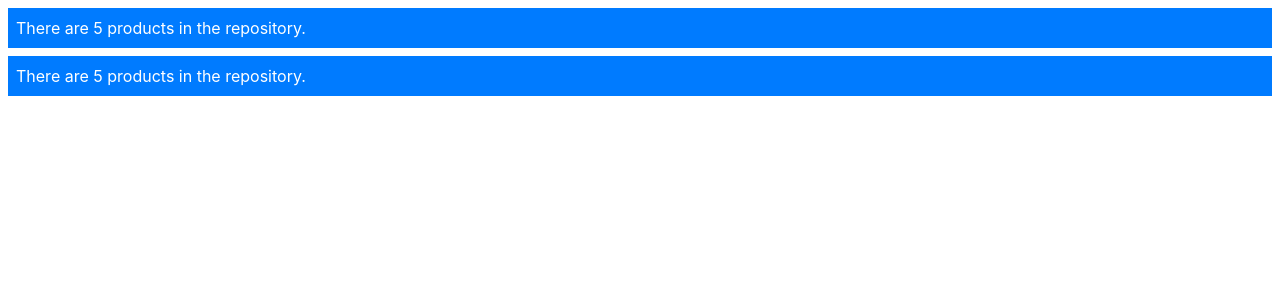
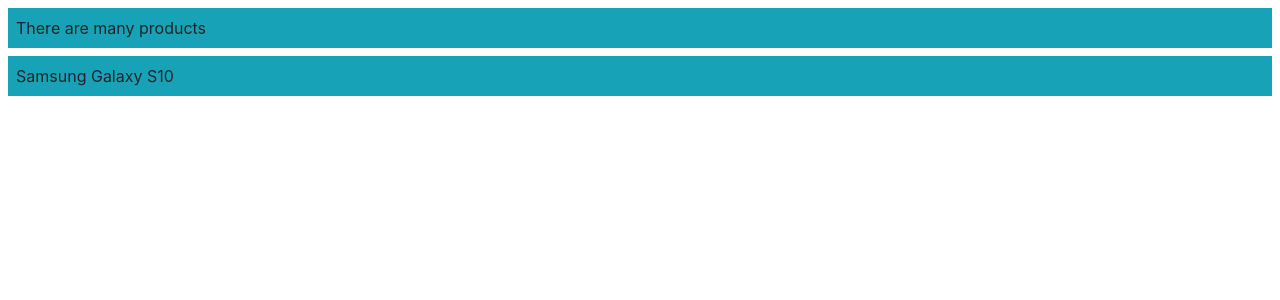
Before and after one commit to Arifdamar/Angular, an Angular app in the folder example/: page / in a window 1280 px wide. Shown: the top 300 px of the page. Built offline with nearby package versions, Linux system fonts and the light colour scheme.

Commit message:
ngSwitch directive

```diff
--- a/example/src/app/product.component.html
+++ b/example/src/app/product.component.html
@@ -1,24 +1,14 @@
-<div *ngIf="model.getProducts().length>0; then productList else noProducts">
-
+<div class="bg-info m-2 p-2" [ngSwitch]="model.getProductCount()">
+    <span *ngSwitchCase="0">There are no products</span>
+    <span *ngSwitchCase="1">There are 1 products</span>
+    <span *ngSwitchCase="2">There are 2 products</span>
+    <span *ngSwitchDefault>There are many products</span>
 </div>
 
-
-<ng-template #productList>
-  <div class="bg-primary text-white m-2 p-2">
-    There are {{ model.getProducts().length }} products in the repository.
-  </div>
-</ng-template>
-
-<ng-template #noProducts>
-  <div class="bg-warning text-white m-2 p-2">
-    There are no products in the repository.
-  </div>
-</ng-template>
-
-<div [hidden]="model.getProducts().length==0" class="bg-primary text-white m-2 p-2">
-  There are {{ model.getProducts().length }} products in the repository.
+<div class="bg-info m-2 p-2" [ngSwitch]="model.getProductById(5).name">
+    <span *ngSwitchCase="productName">Samsung Galaxy S8</span>
+    <span *ngSwitchCase="'Samsung Galaxy S8+'">Samsung Galaxy S8+</span>
+    <span *ngSwitchCase="'Samsung Galaxy S9'">Samsung Galaxy S9</span>
+    <span *ngSwitchCase="'Samsung Galaxy S9+'">Samsung Galaxy S9+</span>
+    <span *ngSwitchCase="'Samsung Galaxy S10'">Samsung Galaxy S10</span>
 </div>
-
-<div [hidden]="model.getProducts().length!=0" class="bg-warning text-white m-2 p-2">
-  There are no products in the repository.
-</div>
--- a/example/src/app/product.component.ts
+++ b/example/src/app/product.component.ts
@@ -10,4 +10,6 @@
 
     model: ProductRepository = new ProductRepository();
 
+    productName: string = this.model.getProductById(1).name;
+
 }
--- a/example/src/app/repository.model.ts
+++ b/example/src/app/repository.model.ts
@@ -15,6 +15,10 @@
         return this.products;
     }
 
+    getProductCount(): number {
+        return this.products.length;
+    }
+
     getProductById(id: number): Product {
         return this.products.find(product => product.id === id);
     }
```
